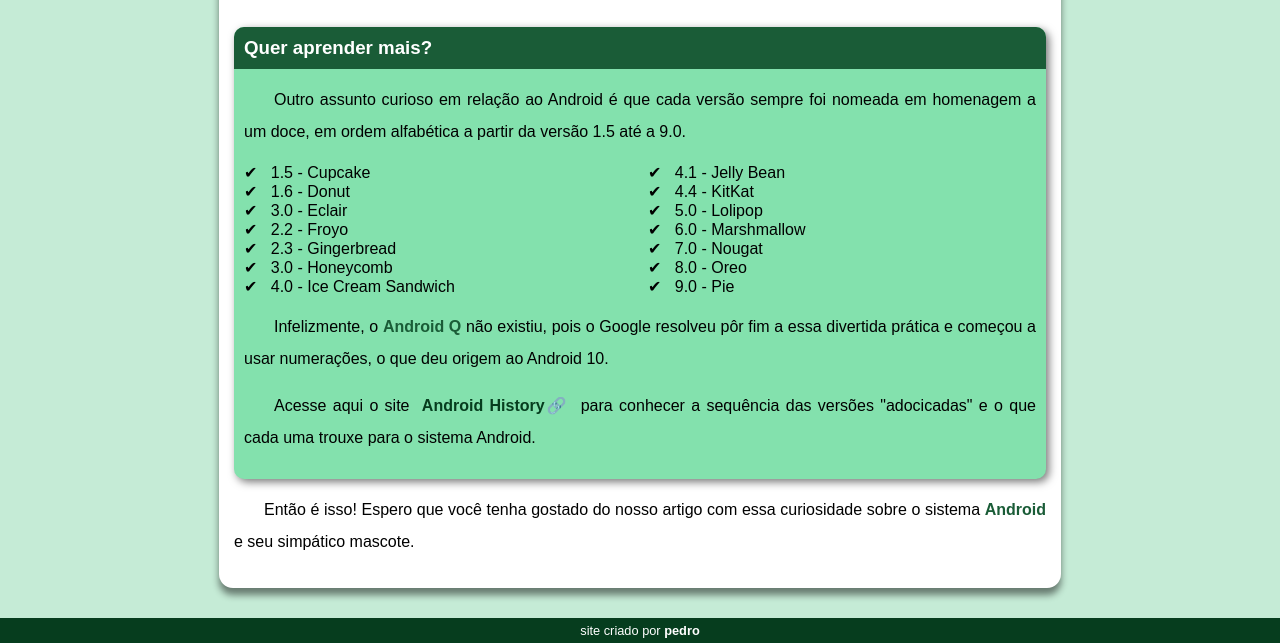
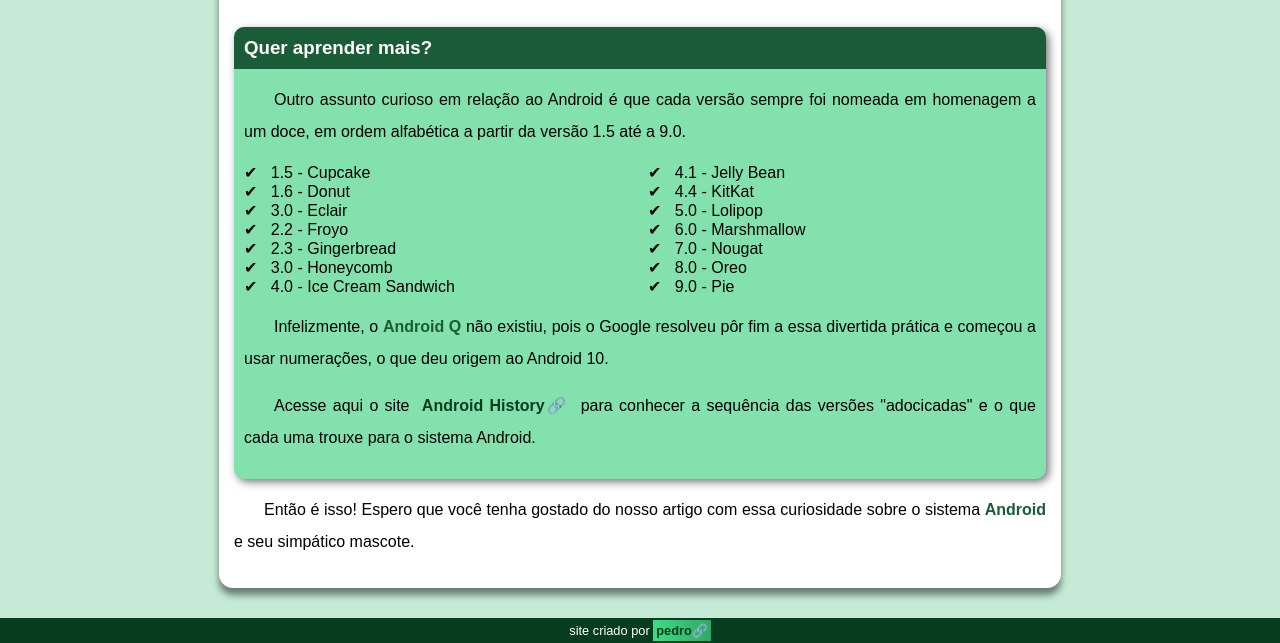
Before and after one commit to Pedroglith/html-css2.0, a plain HTML site: page exercicios/desafio10/android.html in a window 1280 px wide. Shown: the part 2284-2927 px from the top of the page. Drawn offline with Linux system fonts and the light colour scheme.

Commit message:
att nova. Agora o link do instagram está funcionando

```diff
--- a/exercicios/desafio10/android.html
+++ b/exercicios/desafio10/android.html
@@ -122,7 +122,7 @@
     </main>
 
     <footer>
-        <p>site criado por <a href="#">pedro</a></p>
+        <p>site criado por <a class="externo" href="https://www.instagram.com/pedro_ph222/" target="_blank">pedro</a></p>
     </footer>
 </body>
 </html>
--- a/exercicios/desafio10/estilo/style.css
+++ b/exercicios/desafio10/estilo/style.css
@@ -197,13 +197,21 @@ footer{
 }
 
 footer > p > a{
-    color: white;
+    color: var(--cor5);
     font-weight:bolder;
     text-decoration: none;
+    padding: 3px;
+}
+
+footer a{
+    background-image: linear-gradient(to right, var(--cor2), var(--Cor3));
+
 }
 
 footer a:hover{
     text-decoration: underline;
-    color: var(--cor1);
-
+    transition-duration: 0.5s;
+    border-radius: 6px;
+    color: black;
+    background-image: linear-gradient(to right, var(--cor1), var(--cor2));
 }
```
